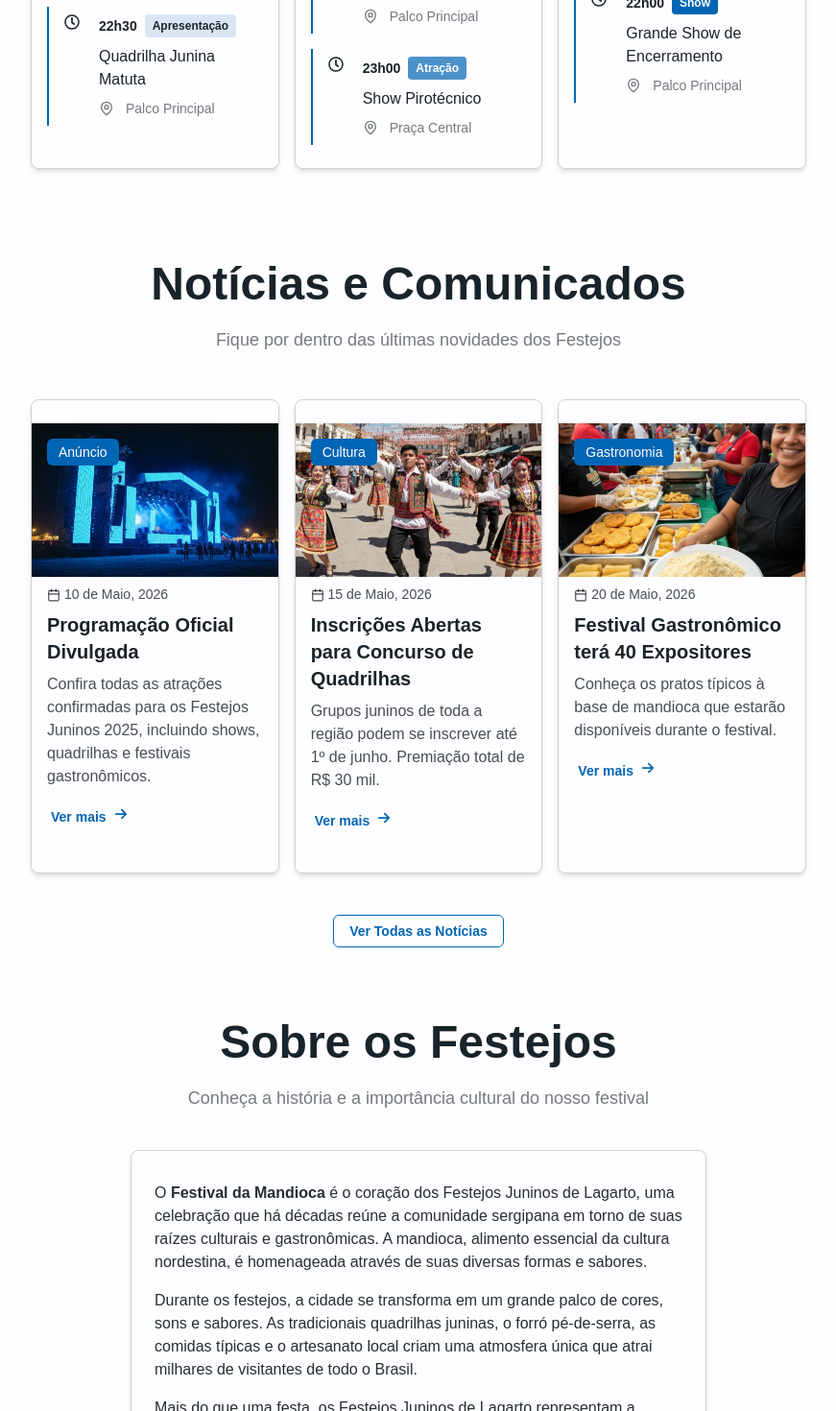
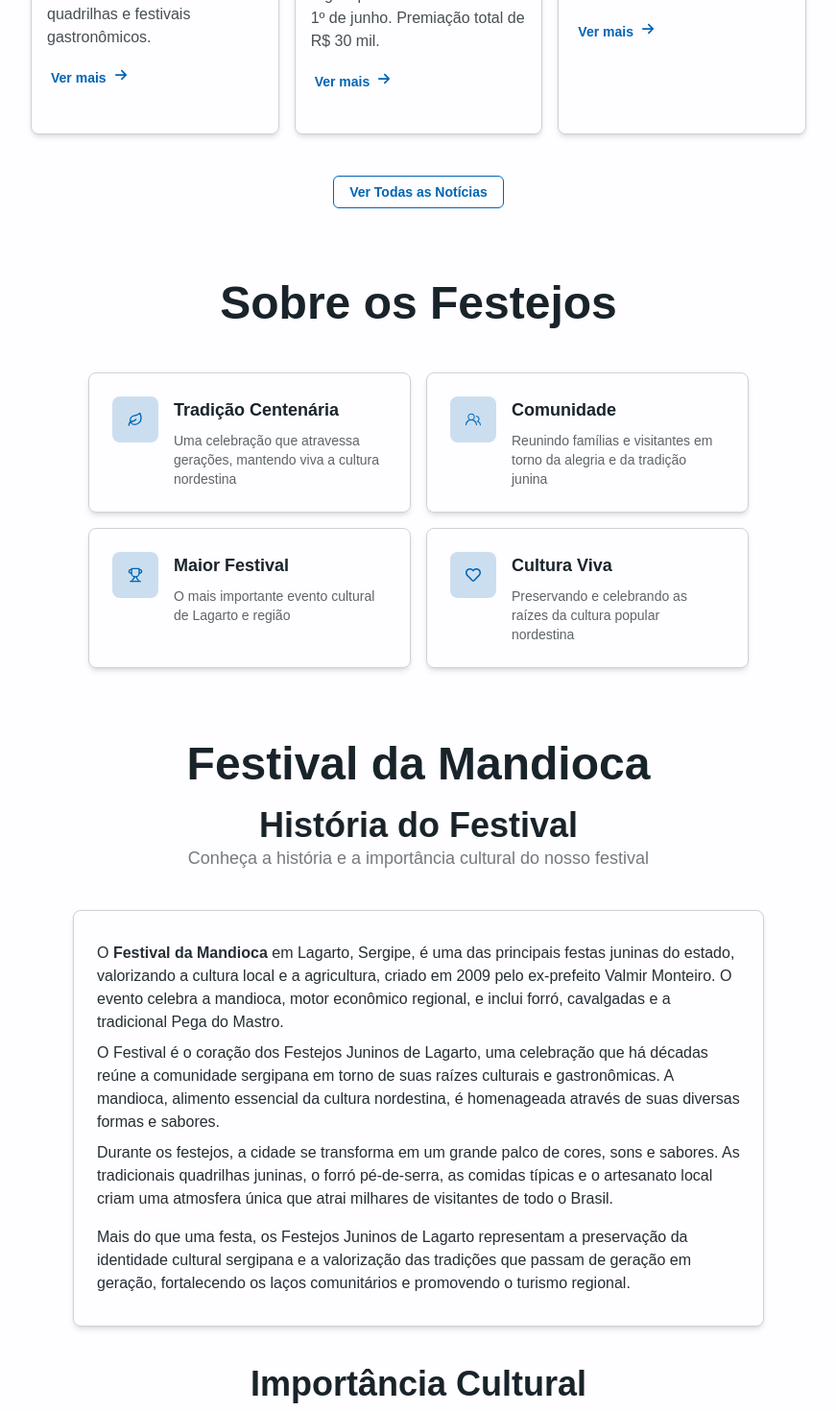
Before and after one commit to oxe-ifs/aplicacao_festival, a Next.js app: page / in a window 1280 px wide. Shown: the part 1330-2800 px from the top of the page at 96% size, without its empty margins (204-1075 px from the left). Built offline with nearby package versions, Linux system fonts and the light colour scheme.

Commit message:
Adicionando Section Festival

```diff
--- a/app/page.tsx
+++ b/app/page.tsx
@@ -1,6 +1,8 @@
 import Image from "next/image";
 
 import Header from "@/components/Header";
+import ImportanciaCultCard from "@/components/ImportanciaCultCard";
+import ImportanciaEconCard from "@/components/ImportanciaEconCard";
 import ProgramacaoCard from "@/components/ProgramacaoCard";
 import NoticiasCard from "@/components/NoticiasCard";
 import SobreCard from "@/components/SobreCard";
@@ -68,16 +70,6 @@ export default function Home() {
         />
       </section>
 
-      <section id="programacao" className="xl:px-40 mt-15">
-        <div className="text-center justify-between">
-          <h1 className="text-3xl lg:text-5xl font-bold mb-5">Programação Oficial</h1>
-          <p className="text-lg text-preto/60 text-balance">
-            Confira toda a programação dos festejos juninos 2026
-          </p>
-        </div>
-        <ProgramacaoCard />
-      </section>
-
       <section id="noticias" className="xl:px-40 mt-20">
         <div className="text-center justify-between">
           <h1 className="text-3xl lg:text-5xl font-bold text-balance mb-5">Notícias e Comunicados</h1>
@@ -95,17 +87,45 @@ export default function Home() {
         <div className="text-center justify-between xl:px-15 md:px-10 px-6">
           <h1 className="text-3xl lg:text-5xl font-bold mb-5">Sobre os Festejos</h1>
           <p className="text-lg text-preto/60 text-balance">
+          </p>
+
+        </div>
+        <SobreCard />
+      </section>
+
+      <section id="mandioca" className="xl:px-40 mt-15">
+         <div className="text-center justify-between mb-5">
+          <h1 className="text-3xl lg:text-5xl font-bold">Festival da Mandioca</h1>
+        </div>
+        <div className="text-center justify-between mb-5">
+          <h1 className="text-2xl lg:text-4xl font-bold">História do Festival</h1>
+          <p className="text-lg text-preto/60 text-balance">
             Conheça a história e a importância cultural do nosso festival
           </p>
           <div className="mt-10 px-6 py-6 border border-preto/20 rounded-lg overflow-hidden shadow-md mx-5 md:mx-10 lg:mx-30 mb-10">
             <div className="text-left text-md text-preto/95">
-              <p className="py-2">O <strong>Festival da Mandioca</strong> é o coração dos Festejos Juninos de Lagarto, uma celebração que há décadas reúne a comunidade sergipana em torno de suas raízes culturais e gastronômicas. A mandioca, alimento essencial da cultura nordestina, é homenageada através de suas diversas formas e sabores.</p>
+              <p className="py-2">O <strong>Festival da Mandioca</strong> em Lagarto, Sergipe, é uma das principais festas juninas do estado, valorizando a cultura local e a agricultura, criado em 2009 pelo ex-prefeito Valmir Monteiro. O evento celebra a mandioca, motor econômico regional, e inclui forró, cavalgadas e a tradicional Pega do Mastro.</p>
+              <p> O Festival é o coração dos Festejos Juninos de Lagarto, uma celebração que há décadas reúne a comunidade sergipana em torno de suas raízes culturais e gastronômicas. A mandioca, alimento essencial da cultura nordestina, é homenageada através de suas diversas formas e sabores.</p>
               <p className="py-2">Durante os festejos, a cidade se transforma em um grande palco de cores, sons e sabores. As tradicionais quadrilhas juninas, o forró pé-de-serra, as comidas típicas e o artesanato local criam uma atmosfera única que atrai milhares de visitantes de todo o Brasil.</p>
               <p className="py-2">Mais do que uma festa, os Festejos Juninos de Lagarto representam a preservação da identidade cultural sergipana e a valorização das tradições que passam de geração em geração, fortalecendo os laços comunitários e promovendo o turismo regional.</p>
             </div>
           </div>
         </div>
-        <SobreCard />
+        <div className="text-center justify-between mb-5">
+          <h1 className="text-2xl lg:text-4xl font-bold">Importância Cultural</h1>
+          <ImportanciaCultCard />
+        </div>
+        <div className="text-center justify-between mb-5">
+          <h1 className="text-2xl lg:text-4xl font-bold">Importância Econômica</h1>
+          <ImportanciaEconCard />
+        </div>
+        <div className="text-center justify-between mb-5">
+          <h1 className="text-2xl lg:text-4xl font-bold">Programação Oficial</h1>
+          <p className="text-lg text-preto/60 text-balance">
+            Confira toda a programação dos festejos juninos 2026
+          </p>
+        </div>
+        <ProgramacaoCard />
       </section>
 
       <section id="turismo" className="xl:px-40 mt-20">
--- /dev/null
+++ b/components/ImportanciaCultCard.tsx
@@ -0,0 +1,47 @@
+"use client";
+
+type ImportanciaCultCardItem = {
+    titulo: string;
+    descricao: string;
+}
+
+// Simulando recebimento do banco / Precisa do back
+const importanciaCult: ImportanciaCultCardItem[] = [
+    {
+        titulo: "Identidade e Tradição",
+        descricao: "O festival valoriza a cultura nordestina, a agricultura familiar e a mandioca como base alimentar, além de celebrar o São Pedro."
+    },
+    {
+        titulo: "Patrimônio Imaterial",
+        descricao: "Reconhecido como patrimônio cultural de Sergipe, o evento preserva tradições locais."
+    },
+    {
+        titulo: "Valorização da Cultura Local",
+        descricao: "Homenageia figuras históricas da cidade e promove artistas locais, fortalecendo a identidade de Lagarto."
+    },
+    {
+        titulo: "Celebração e Diversidade",
+        descricao: "Acontece no contexto dos festejos juninos, incluindo eventos tradicionais como a Pega do Mastro."
+    }
+];
+
+function ImportanciaCultCard ({ importanciaCultItem }: { importanciaCultItem: ImportanciaCultCardItem }) {
+    return (
+        <div id="card" className="flex flex-col gap-4 p-6 border border-preto/20 rounded-lg shadow-md hover:shadow-xl transition-shadow duration-300">
+            <h2 className="text-xl font-bold">{importanciaCultItem.titulo}</h2>
+            <p className="text-preto/80">{importanciaCultItem.descricao}</p>
+        </div>
+    )
+}
+
+export default function ImportanciaCultDiv() {
+    return (
+        <div className="xl:px-15 md:px-10 px-6">
+            <div className="grid md:grid-cols-2 gap-4 mt-8 p-4">
+                {importanciaCult.map((importanciaCultItem) => (
+                    <ImportanciaCultCard importanciaCultItem={importanciaCultItem} key={importanciaCultItem.titulo} />
+                ))}
+            </div>
+        </div>
+    )
+}
--- /dev/null
+++ b/components/ImportanciaEconCard.tsx
@@ -0,0 +1,47 @@
+"use client";
+
+type ImportanciaEconCardItem = {
+    titulo: string;
+    descricao: string;
+}
+
+// Simulando recebimento do banco / Precisa do back
+const importanciaEcon: ImportanciaEconCardItem[] = [
+    {
+        titulo: "Geração de Emprego e Renda",
+        descricao: "O festival atrai milhares de turistas, movimentando a economia local, com destaque para a criação de mais de mil empregos em edições recentes."
+    },
+    {
+        titulo: "Movimentação do Comércio e Turismo",
+        descricao: "A rede hoteleira, restaurantes e bares ficam lotados, e o comércio em geral é impulsionado, incluindo o Arraiá do Comércio."
+    },
+    {
+        titulo: "Fortalecimento do Empreendedorismo",
+        descricao: "O evento estreita laços entre o poder público e o setor privado, fomentando a economia criativa."
+    },
+    {
+        titulo: "Projeção Regional e Nacional",
+        descricao: "O festival coloca Lagarto no mapa turístico de Sergipe e do Brasil, com grande apelo de público para shows de artistas nacionais."
+    }
+];
+
+function ImportanciaEconCard ({ importanciaEconItem }: { importanciaEconItem: ImportanciaEconCardItem }) {
+    return (
+        <div id="card" className="flex flex-col gap-4 p-6 border border-preto/20 rounded-lg shadow-md hover:shadow-xl transition-shadow duration-300">
+            <h2 className="text-xl font-bold">{importanciaEconItem.titulo}</h2>
+            <p className="text-preto/80">{importanciaEconItem.descricao}</p>
+        </div>
+    )
+}
+
+export default function ImportanciaEconDiv() {
+    return (
+        <div className="xl:px-15 md:px-10 px-6">
+            <div className="grid md:grid-cols-2 gap-4 mt-8 p-4">
+                {importanciaEcon.map((importanciaEconItem) => (
+                    <ImportanciaEconCard importanciaEconItem={importanciaEconItem} key={importanciaEconItem.titulo} />
+                ))}
+            </div>
+        </div>
+    )
+}
```
